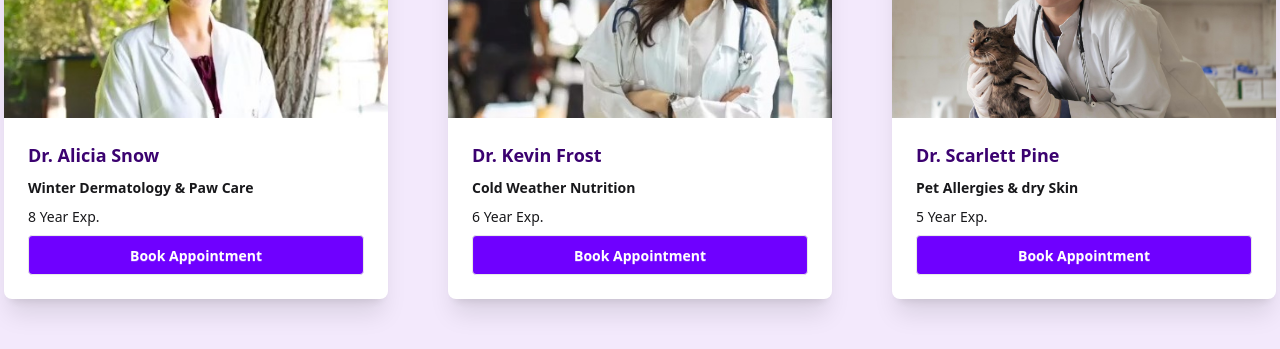
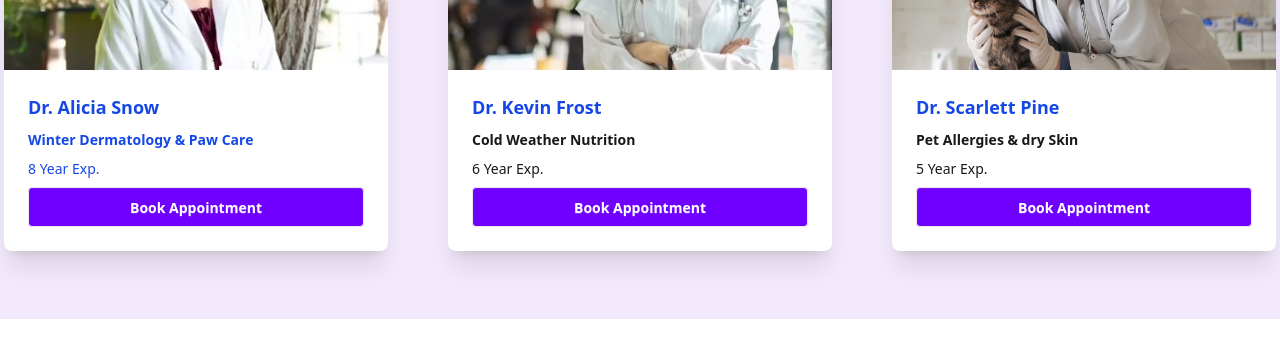
Before and after one commit to ssabunayeem/P10-PawMart-frontend, a React (Vite) app: page / in a window 1280 px wide. Shown: the part 1774-2123 px from the top of the page. Built offline with nearby package versions, Linux system fonts and the light colour scheme; no server answers.

Commit message:
finished

```diff
--- a/index.html
+++ b/index.html
@@ -8,7 +8,7 @@
   <title>pet-care-app</title>
 </head>
 
-<body>
+<body class="light:bg-[#FFF1F1]">
   <div id="root"></div>
   <script type="module" src="/src/main.jsx"></script>
 </body>
--- a/src/Components/CategorySection.jsx
+++ b/src/Components/CategorySection.jsx
@@ -41,7 +41,7 @@ const CategorySection = () => {
             {/* Heading */}
             <div className="text-center mb-10">
                 <h2 className="text-4xl font-bold">Shop by Category</h2>
-                <p className="text-gray-600 mt-2">
+                <p className="text-gray-600 mt-2 dark:text-blue-100!">
                     Find everything your pet needs in one place.
                 </p>
             </div>
--- a/src/Components/MeetOurVets.jsx
+++ b/src/Components/MeetOurVets.jsx
@@ -5,9 +5,9 @@ import doc3 from '../assets/doctor-3.jpg'
 
 const MeetOurVets = () => {
     return (
-        <div className='my-24 py-12 flex flex-col justify-center items-center bg-[#f3e9fc] animate__animated animate__zoomIn'>
+        <div className='dark:text-blue-700!my-24 py-12 flex flex-col justify-center items-center  bg-[#f3e9fc] animate__animated animate__zoomIn'>
             <div>
-                <h2 className='text-2xl lg:text-4xl font-bold my-8 animate-pulse transition-all duration-400'>Meet Our Expert Vets</h2>
+                <h2 className='dark:text-white! text-2xl lg:text-4xl font-bold my-8 animate-pulse transition-all duration-400'>Meet Our Expert Vets</h2>
             </div>
 
             {/* all cards */}
@@ -22,9 +22,9 @@ const MeetOurVets = () => {
                             alt="Shoes" />
                     </figure>
 
-                    <div className="card-body">
+                    <div className="card-body text-blue-700! dark:text-blue-700!">
 
-                        <h2 className="card-title text-blue-700">Dr. Alicia Snow</h2>
+                        <h2 className="card-title text-blue-700! dark:text-blue-700!">Dr. Alicia Snow</h2>
                         <h3 className='font-semibold'>Winter Dermatology & Paw Care</h3>
 
                         <h4>8 Year Exp.</h4>
@@ -43,9 +43,9 @@ const MeetOurVets = () => {
                             alt="Shoes" />
                     </figure>
 
-                    <div className="card-body">
+                    <div className="card-body  dark:text-blue-700!">
 
-                        <h2 className="card-title text-blue-700">Dr. Kevin Frost</h2>
+                        <h2 className="card-title text-blue-700! dark:text-blue-700!">Dr. Kevin Frost</h2>
                         <h3 className='font-semibold'>Cold Weather Nutrition</h3>
 
                         <h4>6 Year Exp.</h4>
@@ -56,7 +56,7 @@ const MeetOurVets = () => {
                 </div>
 
                 {/* doctor 3 */}
-                <div className="card bg-white w-96 shadow-xl">
+                <div className="card bg-white w-96 shadow-xl dark:text-blue-700!">
                     <figure>
                         <img
                             className='w-full h-[200px]  object-cover'
@@ -66,7 +66,7 @@ const MeetOurVets = () => {
 
                     <div className="card-body">
 
-                        <h2 className="card-title text-blue-700">Dr. Scarlett Pine</h2>
+                        <h2 className="card-title text-blue-700! dark:text-blue-700!">Dr. Scarlett Pine</h2>
                         <h3 className='font-semibold'>Pet Allergies & dry Skin</h3>
 
                         <h4>5 Year Exp.</h4>
--- a/src/Components/PopularSection.jsx
+++ b/src/Components/PopularSection.jsx
@@ -27,7 +27,7 @@ const PopularSection = () => {
             <div className='grid grid-cols-1 md:grid-cols-2 lg:grid-cols-3 gap-8 md:gap-5 lg:gap-15 my-5 \'>
                 {
                     services.slice(0, 6).map(service =>
-                        <div key={service?.serviceId} className="card bg-[#f3e9fc] w-96 shadow-xl hover:scale-105 transition-all duration-400 animate__slideOutUp">
+                        <div key={service?.serviceId} className="card bg-[#f3e9fc]  w-96 shadow-xl hover:scale-105 transition-all duration-400 animate__slideOutUp">
                             <figure>
                                 <img
                                     className='w-full h-[300px] object-top-right object-cover'
--- a/src/Components/WinterCareTips.jsx
+++ b/src/Components/WinterCareTips.jsx
@@ -41,8 +41,8 @@ const WinterCareTips = () => {
                 {tips.map((tip) => (
                     <div
                         key={tip.id}
-                        className="border border-gray-200 rounded-lg p-8 gap-4 items-start flex-1  bg-[#f3e9fc]
-                        hover:scale-110 transition-all duration-400">
+                        className="border border-gray-200 rounded-lg p-8 gap-4 items-start flex-1
+                          bg-[#f3e9fc] hover:scale-110 transition-all duration-400">
                         <div className="shrink-0">
 
                             <div className="text-5xl">
@@ -55,7 +55,7 @@ const WinterCareTips = () => {
                         </div>
 
                         <div className="">
-                            <h3 className="text-lg font-medium my-5">{tip.title}</h3>
+                            <h3 className="text-lg font-medium my-5  ">{tip.title}</h3>
                             <p className="text-sm text-gray-600 leading-relaxed">{tip.description}</p>
                         </div>
                     </div>
--- a/src/Pages/AddService.jsx
+++ b/src/Pages/AddService.jsx
@@ -58,7 +58,7 @@ const AddService = () => {
     };
 
     return (
-        <div className="max-w-3xl mx-auto shadow-2xl p-6 md:my-5 rounded-lg scale-95 hover:scale-100 transition-all duration-400 bg-[#f3e9fc] px-10 animate__animated animate__zoomIn">
+        <div className="max-w-3xl mx-auto shadow-2xl p-6 md:my-5 rounded-lg scale-95 hover:scale-100 transition-all duration-400 bg-[#f3e9fc]  px-10 animate__animated animate__zoomIn">
             <h2 className="text-2xl font-bold mb-4 text-center">Add New Service / Product</h2>
 
             <form onSubmit={handleSubmit} className="space-y-4 ">
--- a/src/Pages/MyOrders.jsx
+++ b/src/Pages/MyOrders.jsx
@@ -24,7 +24,7 @@ const MyOrders = () => {
 
             {/* ---------- Desktop Table (lg screens) ---------- */}
             <div className="hidden md:block overflow-x-auto ">
-                <table className="table w-full bg-[#f3e9fc] ">
+                <table className="table w-full bg-[#f3e9fc]  ">
                     <thead className="bg-[#3B0270] text-lg text-white">
                         <tr>
                             <th>#</th>
--- a/src/Pages/MyServices.jsx
+++ b/src/Pages/MyServices.jsx
@@ -62,7 +62,7 @@ const MyServices = () => {
 
                 {/* ----------- Desktop Table ----------- */}
                 <div className="hidden md:block overflow-x-auto shadow-2xl rounded-xl">
-                    <table className="table bg-[#f3e9fc]">
+                    <table className="table bg-[#f3e9fc] ">
                         <thead>
                             <tr className='bg-[#3B0270] text-white'>
                                 <th className='pl-25'>Name</th>
--- a/src/Pages/Profile.jsx
+++ b/src/Pages/Profile.jsx
@@ -55,7 +55,7 @@ const Profile = () => {
                     </div>
                 </div>
 
-                <p className='font-bold text-2xl m-0'>{user?.displayName}</p>
+                <p className='font-bold text-2xl m-0  '>{user?.displayName}</p>
                 <p className='text-xl'>{user?.email}</p>
                 <button onClick={handleOpenForm} className=" btn btn-primary bg-[#6F00FF] text-xl">Update Profile</button>
 
--- a/src/Pages/Services.jsx
+++ b/src/Pages/Services.jsx
@@ -53,7 +53,7 @@ const Services = () => {
                     <select
                         value={category}
                         onChange={handleCategoryChange}
-                        className="select select-primary bg-white"
+                        className="select select-primary bg-white "
                     >
                         <option value="">All Categories</option>
                         <option value="Pets">Pets</option>
@@ -72,7 +72,7 @@ const Services = () => {
                 <div className='grid grid-cols-1 md:grid-cols-2 lg:grid-cols-3 gap-8 md:gap-5 lg:gap-15 my-5'>
                     {
                         services.map(service =>
-                            <div key={service?.serviceId} className="card bg-[#f3e9fc] w-96 shadow-xl transition-all duration-400 hover:scale-105">
+                            <div key={service?.serviceId} className="card bg-[#f3e9fc]  w-96 shadow-xl transition-all duration-400 hover:scale-105">
                                 <figure>
                                     <img
                                         className='w-full h-[300px] object-top-right object-cover'
@@ -82,7 +82,7 @@ const Services = () => {
 
                                 <div className="card-body">
 
-                                    <h2 className="card-title font-bold">{service?.name}</h2>
+                                    <h2 className="card-title font-bold text-blue-700!">{service?.name}</h2>
                                     <p className='text-gray-500'>{service?.description}</p>
 
                                     <div className='flex  gap-15 font-semibold my-2'>
--- a/src/index.css
+++ b/src/index.css
@@ -3,13 +3,23 @@
 
 
 body {
-    background: #FFF1F1;
     margin: 0;
     padding: 0;
 }
 
 h2 {
     color: #3B0270;
+}
+
+[data-theme="dark"] h2 {
+    color: #ffffff;
+    /* dark mode হ‌লে h2 white হবে */
+}
+
+
+[data-theme="dark"] p {
+    color: white;
+    /* dark mode হ‌লে h2 white হবে */
 }
 
 .swiper-button-next,
```
